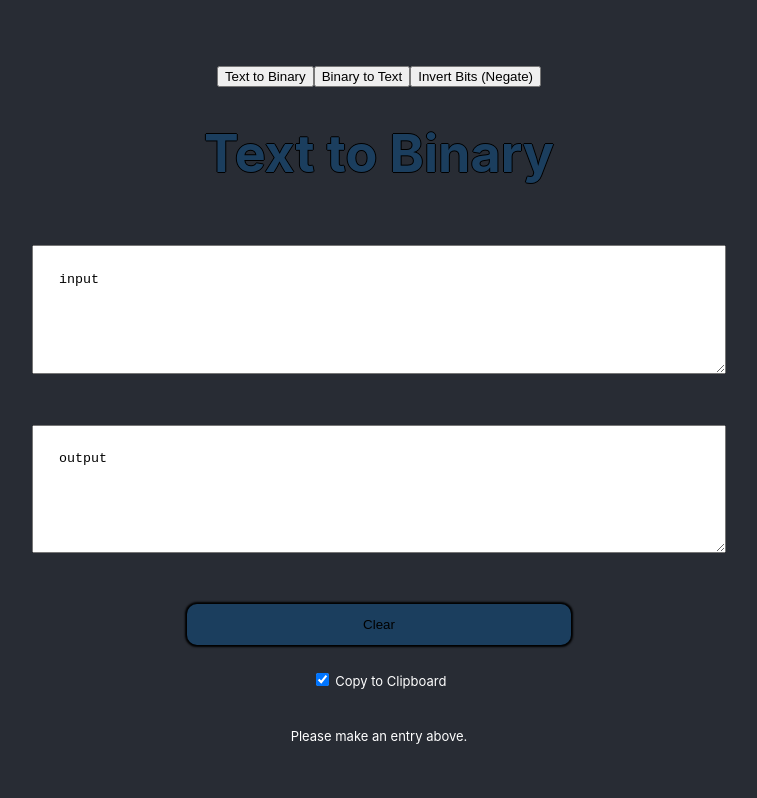
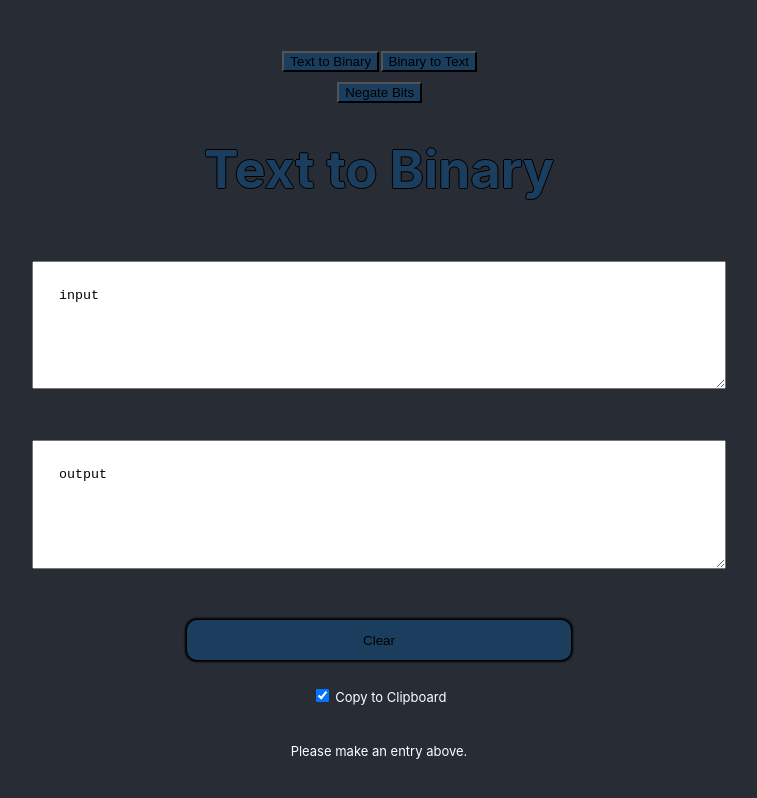
Before and after one commit to JWootts/React-Calculators, a React (Create React App) app in the folder react-calcs/: page / in a window 1280 px wide. Shown: the whole page, without its empty margins (261-1018 px from the left). Built offline with nearby package versions, Linux system fonts and the light colour scheme.

Commit message:
some slight styling changes, nothing major

```diff
--- a/react-calcs/src/App.css
+++ b/react-calcs/src/App.css
@@ -43,6 +43,9 @@
 .calc-buttons{
   justify-content: left;
   align-items: left;
+  background-color: #1b3e5e;
+  color:black;
+  margin-left: 0.5%;
 }
 
 .calc-buttons:hover{
--- a/react-calcs/src/Helpers/Helpers.js
+++ b/react-calcs/src/Helpers/Helpers.js
@@ -24,7 +24,7 @@ function handleCalcSelection(type, str){
           return convertBinary(str);
         case "Binary to Text":
           return convertBinaryToText(str);
-        case "Invert Bits (Negate)":
+        case "Negate Bits":
             return negateBits(str);
         default:
           break;
@@ -34,7 +34,7 @@ function handleCalcSelection(type, str){
 const CalcTypes = [
     "Text to Binary",
     "Binary to Text",
-    "Invert Bits (Negate)"
+    "Negate Bits",
 ]
 
 export {handleCalcSelection, copyText, CalcTypes};
```
Also changed, not shown: 1 other file (tests, documents, lock files or other folders).
